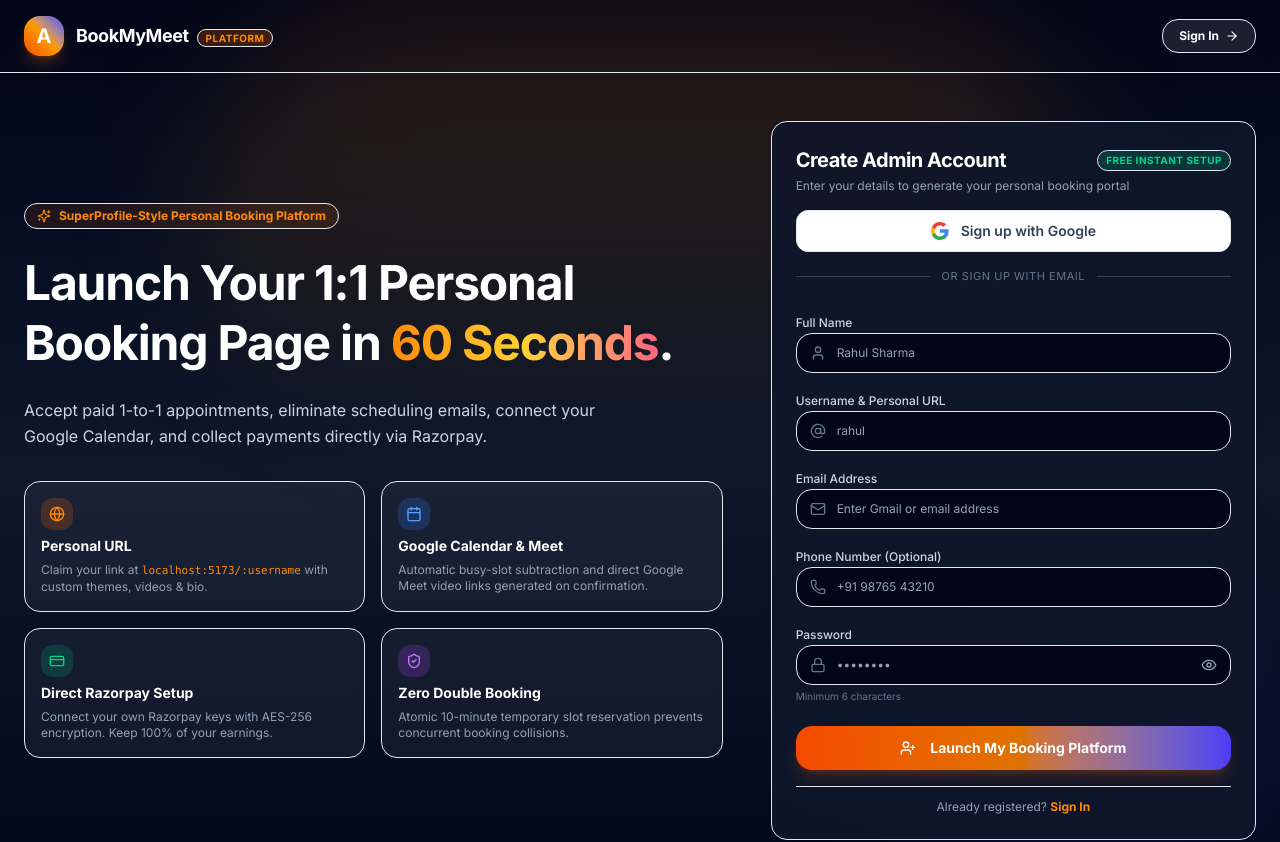
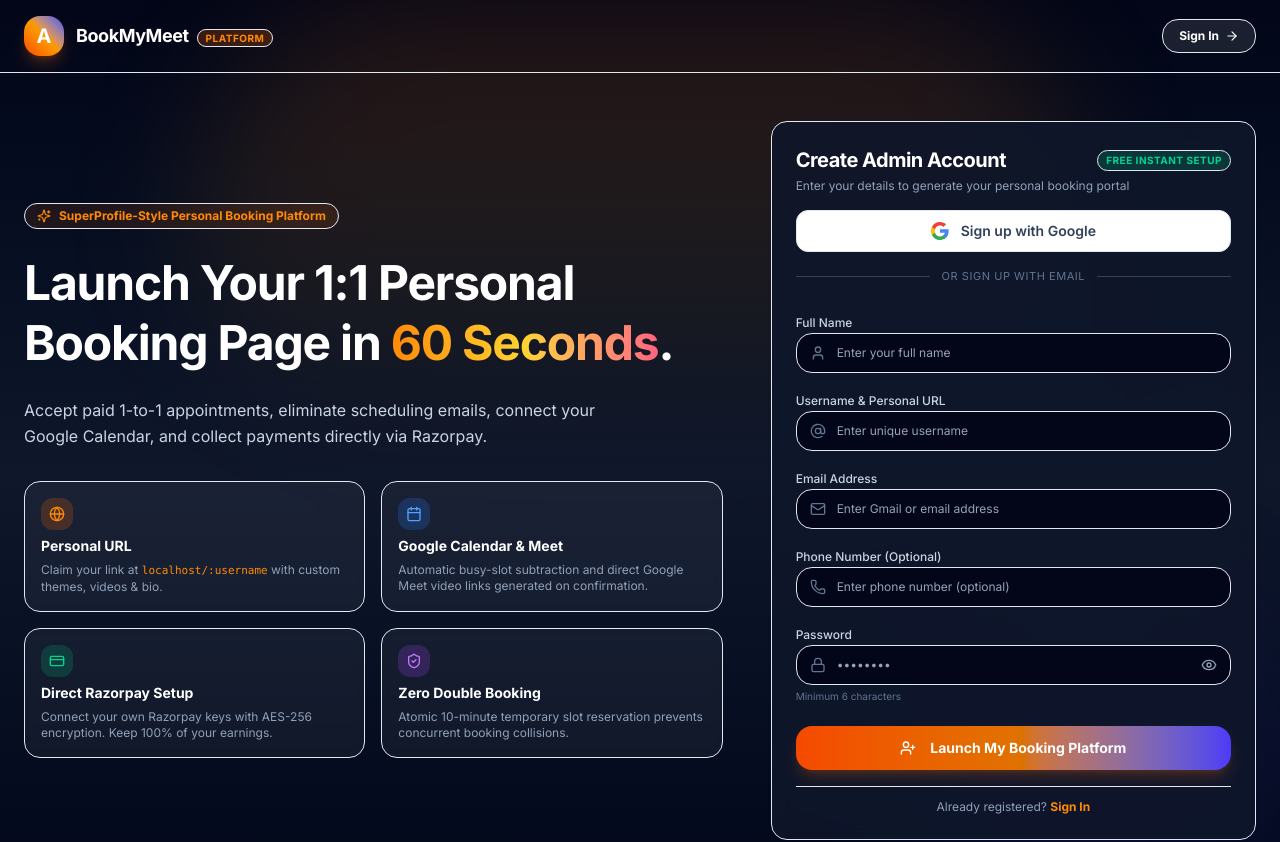
Before and after one commit to vijay-pk/1v1Meeting-Smart-Meeting-Booking, a React (Vite) app in the folder frontend/: page / in a window 1280 px wide. Shown: the top 842 px of the page. Built offline with nearby package versions, Linux system fonts and the light colour scheme; no server answers.

Commit message:
feat: real-time username uniqueness validation, remove Rahul Sharma placeholders, and dynamic domain URL

```diff
--- a/frontend/src/pages/auth/SignupPage.tsx
+++ b/frontend/src/pages/auth/SignupPage.tsx
@@ -1,4 +1,4 @@
-import React, { useState } from 'react';
+import React, { useState, useEffect } from 'react';
 import { Link, useNavigate } from 'react-router-dom';
 import { Button } from '@/components/ui/button';
 import { Input } from '@/components/ui/input';
@@ -35,6 +35,8 @@
   const [showPassword, setShowPassword] = useState(false);
   const [error, setError] = useState('');
   const [loading, setLoading] = useState(false);
+  const [checkingUsername, setCheckingUsername] = useState(false);
+  const [usernameAvailability, setUsernameAvailability] = useState<{ available: boolean; reason?: string } | null>(null);
 
   const navigate = useNavigate();
 
@@ -44,12 +46,39 @@
     setUsername(sanitized);
   };
 
+  // Live real-time check to ensure each admin has their own unique username
+  useEffect(() => {
+    const clean = username.trim().toLowerCase();
+    if (clean.length < 3) {
+      setUsernameAvailability(null);
+      setCheckingUsername(false);
+      return;
+    }
+    setCheckingUsername(true);
+    const t = setTimeout(async () => {
+      try {
+        const result = await api.checkUsername(clean);
+        setUsernameAvailability(result);
+      } catch {
+        setUsernameAvailability(null);
+      } finally {
+        setCheckingUsername(false);
+      }
+    }, 350);
+    return () => clearTimeout(t);
+  }, [username]);
+
   const handleSubmit = async (e: React.FormEvent) => {
     e.preventDefault();
     setError('');
 
     if (username.length < 3) {
       setError('Username must be at least 3 characters');
+      return;
+    }
+
+    if (usernameAvailability && !usernameAvailability.available) {
+      setError(usernameAvailability.reason || 'This username is already taken. Please choose another.');
       return;
     }
 
@@ -149,7 +178,7 @@
                 </div>
                 <h2 className="text-sm font-bold text-white">Personal URL</h2>
                 <p className="text-xs text-slate-400">
-                  Claim your link at <code className="text-orange-400 font-mono text-[11px]">localhost:5173/:username</code> with custom themes, videos & bio.
+                  Claim your link at <code className="text-orange-400 font-mono text-[11px]">{typeof window !== 'undefined' ? window.location.host : 'bookmymeet'}/:username</code> with custom themes, videos & bio.
                 </p>
               </div>
 
@@ -224,7 +253,7 @@
                       <Input
                         id="signup-name"
                         type="text"
-                        placeholder="Rahul Sharma"
+                        placeholder="Enter your full name"
                         value={fullName}
                         onChange={(e) => setFullName(e.target.value)}
                         className="bg-slate-950 border-slate-700 text-white pl-10 h-10 rounded-xl text-xs"
@@ -242,20 +271,44 @@
                       <Input
                         id="signup-username"
                         type="text"
-                        placeholder="rahul"
+                        placeholder="Enter unique username"
                         value={username}
                         onChange={(e) => handleUsernameChange(e.target.value)}
-                        className="bg-slate-950 border-slate-700 text-white pl-10 h-10 rounded-xl text-xs"
+                        className={`bg-slate-950 text-white pl-10 h-10 rounded-xl text-xs transition-colors ${
+                          usernameAvailability && !usernameAvailability.available
+                            ? 'border-red-500 focus:border-red-500'
+                            : usernameAvailability?.available
+                            ? 'border-emerald-500 focus:border-emerald-500'
+                            : 'border-slate-700'
+                        }`}
                         required
                         minLength={3}
                         maxLength={30}
                       />
                     </div>
                     {username.length >= 3 && (
-                      <p className="text-[11px] text-emerald-400 flex items-center gap-1 mt-1 font-medium font-mono">
-                        <Check className="w-3 h-3 text-emerald-400" />
-                        <span>localhost:5173/{username}</span>
-                      </p>
+                      <div className="mt-1 text-[11px] font-mono">
+                        {checkingUsername ? (
+                          <p className="text-slate-400 flex items-center gap-1">
+                            <span className="w-2.5 h-2.5 border-2 border-slate-400 border-t-transparent rounded-full animate-spin" />
+                            <span>Checking username availability...</span>
+                          </p>
+                        ) : usernameAvailability?.available ? (
+                          <p className="text-emerald-400 flex items-center gap-1 font-semibold">
+                            <Check className="w-3.5 h-3.5 text-emerald-400" />
+                            <span>{window.location.host}/{username} (Available)</span>
+                          </p>
+                        ) : usernameAvailability && !usernameAvailability.available ? (
+                          <p className="text-red-400 flex items-center gap-1 font-semibold">
+                            <AlertCircle className="w-3.5 h-3.5 text-red-400" />
+                            <span>{usernameAvailability.reason || 'Username is already taken'}</span>
+                          </p>
+                        ) : (
+                          <p className="text-slate-400">
+                            {window.location.host}/{username}
+                          </p>
+                        )}
+                      </div>
                     )}
                   </div>
 
@@ -287,7 +340,7 @@
                       <Input
                         id="signup-phone"
                         type="tel"
-                        placeholder="+91 98765 43210"
+                        placeholder="Enter phone number (optional)"
                         value={phone}
                         onChange={(e) => setPhone(e.target.value)}
                         className="bg-slate-950 border-slate-700 text-white pl-10 h-10 rounded-xl text-xs"
--- a/frontend/src/pages/public/BookingPage.tsx
+++ b/frontend/src/pages/public/BookingPage.tsx
@@ -690,7 +690,7 @@
                 <Input
                   id="cust-name"
                   required
-                  placeholder="e.g. Rahul Sharma"
+                  placeholder="Enter your full name"
                   value={customerName}
                   onChange={(e) => setCustomerName(e.target.value)}
                   className="pl-10 h-11 rounded-xl text-sm"
--- a/frontend/src/pages/public/PaymentCheckoutPage.tsx
+++ b/frontend/src/pages/public/PaymentCheckoutPage.tsx
@@ -429,7 +429,7 @@
                   <Input
                     id="cust-name"
                     required
-                    placeholder="e.g. Rahul Sharma"
+                    placeholder="Enter your full name"
                     value={name}
                     onChange={(e) => setName(e.target.value)}
                     className="pl-10 h-11 rounded-xl text-sm"
```
